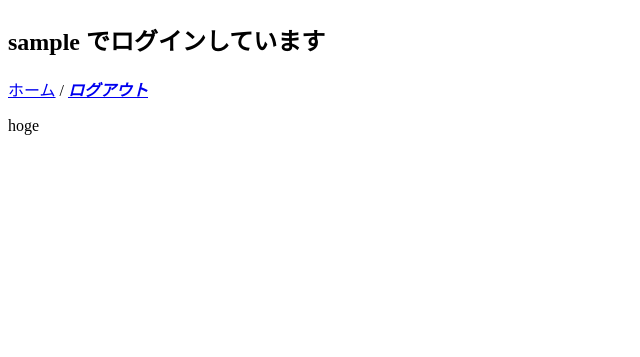
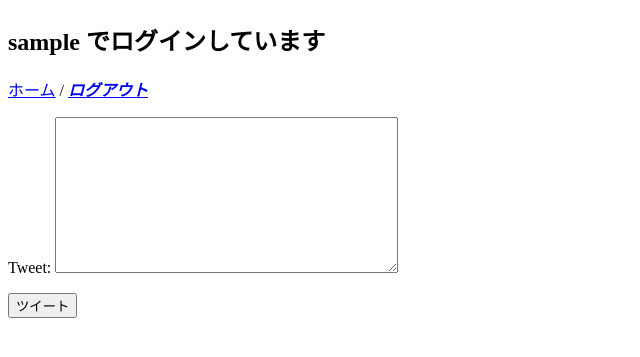
Before and after one commit to Snak0201/be-finaltask, a Django app: page /tclone/home/tweet in a window 1280 px wide. Shown: the part 58-415 px from the top of the page, without its empty margins (0-640 px from the left). Run offline with Django 3.2, Linux system fonts and the light colour scheme; the visitor is signed in with stand-in values (Sample User, id 1).

Commit message:
Add tweet feature(3.0.5)

```diff
--- a/pjt00/tclone/forms.py
+++ b/pjt00/tclone/forms.py
@@ -1,2 +1,8 @@
-from django.contrib.auth.models import User
-from django.contrib.auth.forms import UserCreationForm
+from django import forms
+from .models import Tweet
+
+
+class TweetForm(forms.ModelForm):
+    class Meta:
+        model = Tweet
+        fields = ('tweet',)
--- a/pjt00/tclone/models.py
+++ b/pjt00/tclone/models.py
@@ -7,7 +7,7 @@ class Tweet(models.Model):
         get_user_model(),
         on_delete=models.CASCADE,
     )
-    tweet = models.CharField(max_length=140)
+    tweet = models.TextField(max_length=140)
     def publish(self):
         self.save()
     def __str__(self):
--- a/pjt00/tclone/templates/tclone/tweet.html
+++ b/pjt00/tclone/templates/tclone/tweet.html
@@ -4,5 +4,9 @@
   {{ user }} でログインしています
 {% endblock %}
 {% block tweet %}
-hoge
+<form class="tweetform" method="POST">
+  {% csrf_token %}
+  {{ form.as_p }}
+  <button type="submit" class="tweet">ツイート</button>
+</form>
 {% endblock %}
--- a/pjt00/tclone/urls.py
+++ b/pjt00/tclone/urls.py
@@ -9,5 +9,5 @@ urlpatterns = [
     path('entry/', views.EntryUserView.as_view(), name='entry'),
     path('entry/ok', views.EntryOKView.as_view(), name='entryok'),
     path('home/', views.HomeView.as_view(), name='home'),
-    path('home/tweet', views.TweetView.as_view(), name='tweet')
+    path('home/tweet', views.tweet, name='tweet')
     ]
--- a/pjt00/tclone/views.py
+++ b/pjt00/tclone/views.py
@@ -2,9 +2,10 @@ from django.contrib.auth import authenticate
 from django.contrib.auth.forms import UserCreationForm
 from django.contrib.auth.mixins import LoginRequiredMixin
 from django.contrib.auth.models import User
-from django.shortcuts import render
+from django.shortcuts import render, redirect
 from django.urls import reverse_lazy
 from django.views.generic import FormView, TemplateView
+from .forms import TweetForm
 from .models import Tweet
 
 
@@ -35,5 +36,13 @@ class HomeView(LoginRequiredMixin, TemplateView):
         text['tweets'] = Tweet.objects.all()
         return text
 
-class TweetView(LoginRequiredMixin, TemplateView):
-    template_name = 'tclone/tweet.html'
+def tweet(request):
+    form = TweetForm(request.POST)
+    if form.is_valid():
+        tweet = form.save(commit=False)
+        tweet.user = request.user
+        tweet.save()
+        return redirect('tclone:home')
+    else:
+        form = TweetForm()
+    return render(request, 'tclone/tweet.html', {'form': form})
```
